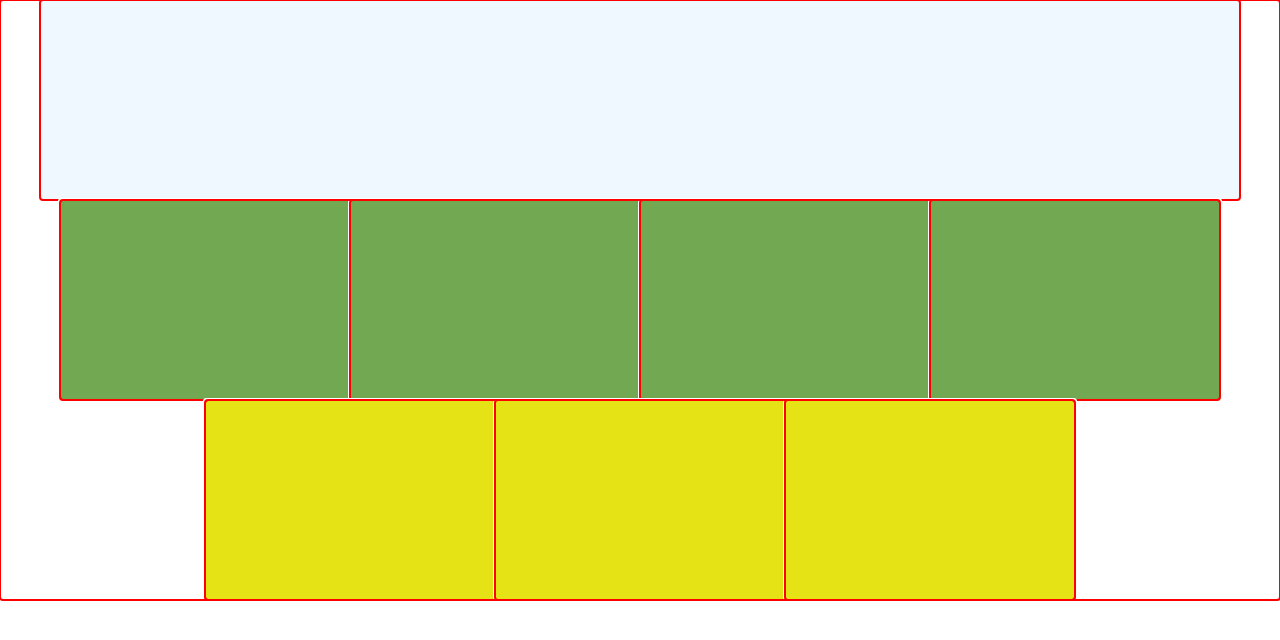
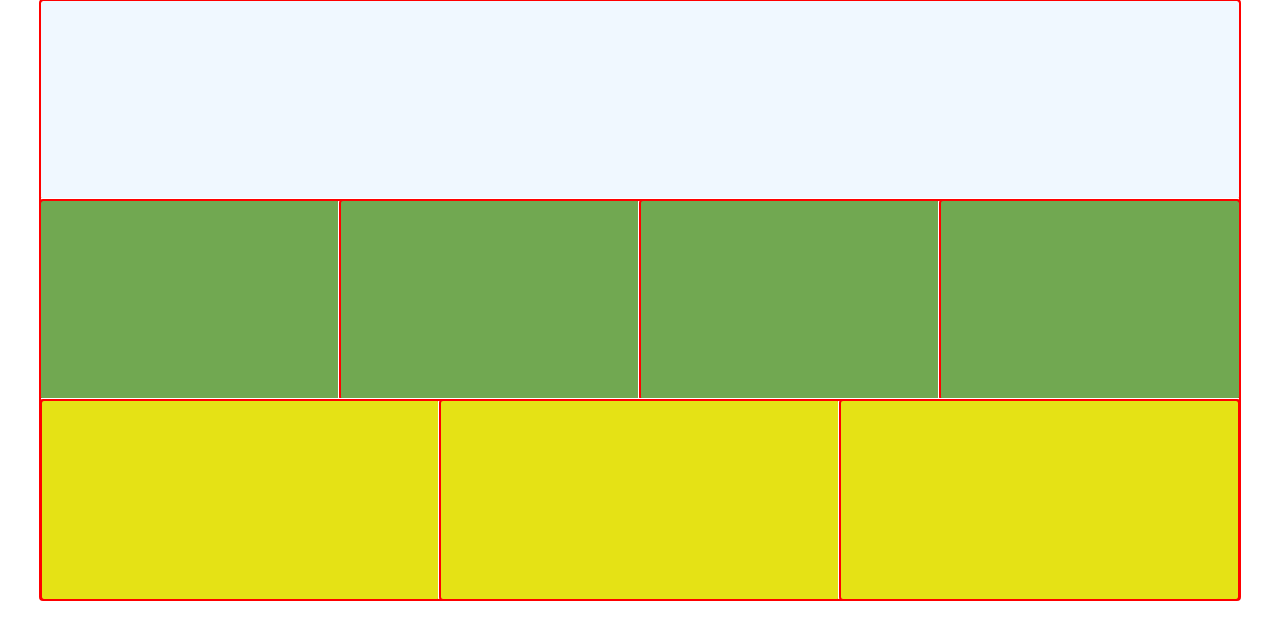
Before and after one commit to devmiroshnikovm/devmiroshnikovm, a plain HTML site: page index.html in a window 1280 px wide. Drawn offline with Linux system fonts and the light colour scheme.

Commit message:
just flex

```diff
--- a/blocks/containter/container.css
+++ b/blocks/containter/container.css
@@ -4,4 +4,5 @@
   flex-direction: column;
   justify-content: center;
   align-items: center;
+  max-width: 1200px;
 }
--- a/blocks/header/header.css
+++ b/blocks/header/header.css
@@ -1,5 +1,5 @@
 .header {
-  width: 1200px;
+  width: 100%;
   height: 200px;
   background-color: aliceblue;
 }
--- a/blocks/services/services.css
+++ b/blocks/services/services.css
@@ -4,10 +4,12 @@ div {
 .services {
   display: flex;
   flex-wrap: wrap;
+  align-items: center;
+  justify-content: center;
+  width: 100%;
 }
-
 .service {
-  width: 290px;
+  width: 25%;
   height: 200px;
   background-color: rgb(113, 168, 81);
 }
@@ -15,9 +17,12 @@ div {
 .projects {
   display: flex;
   flex-wrap: wrap;
+  align-items: center;
+  justify-content: center;
+  width: 100%;
 }
 .proj {
-  width: 290px;
+  width: 33.3%;
   height: 200px;
   background-color: rgb(229, 226, 21);
 }
```
